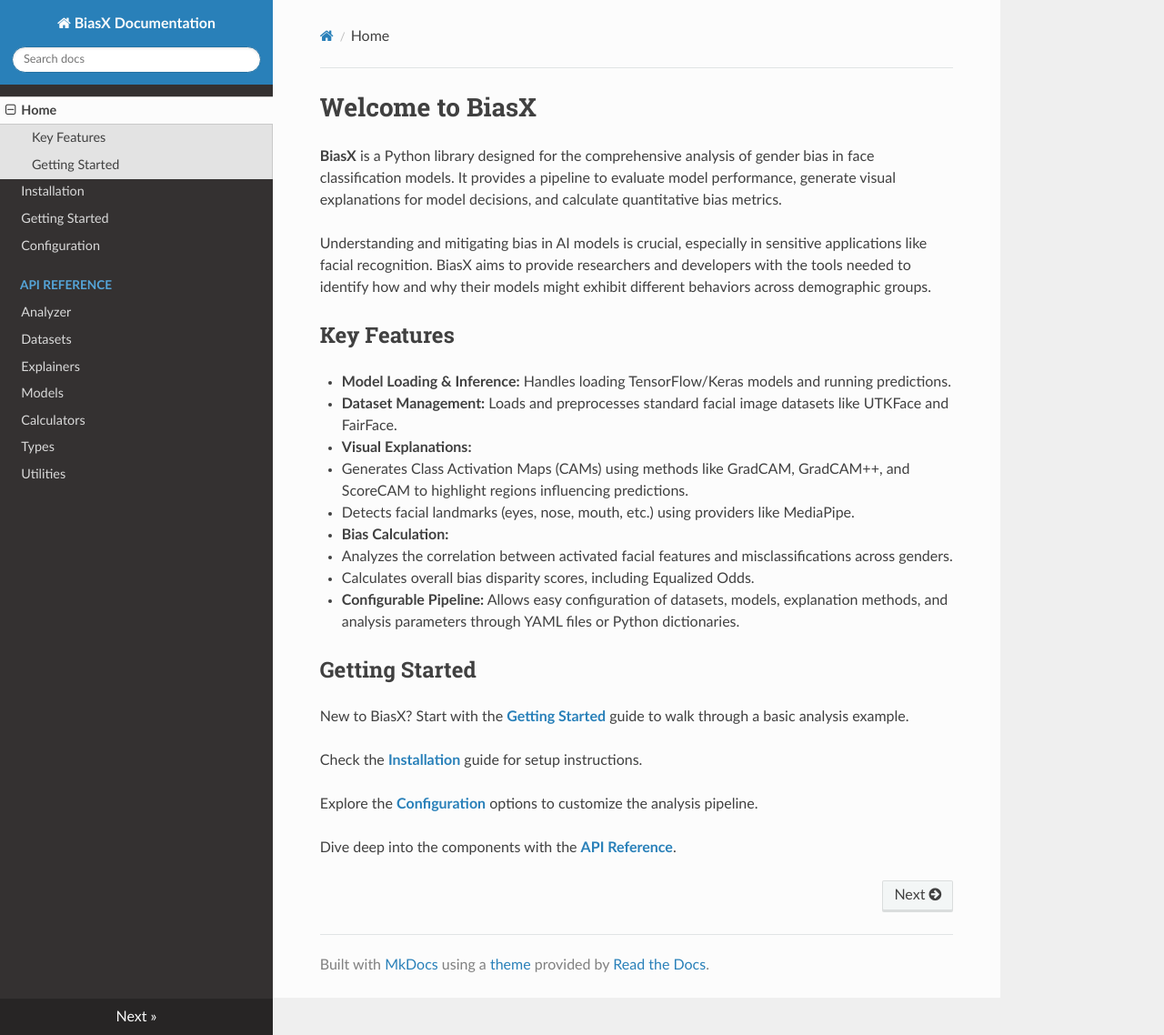
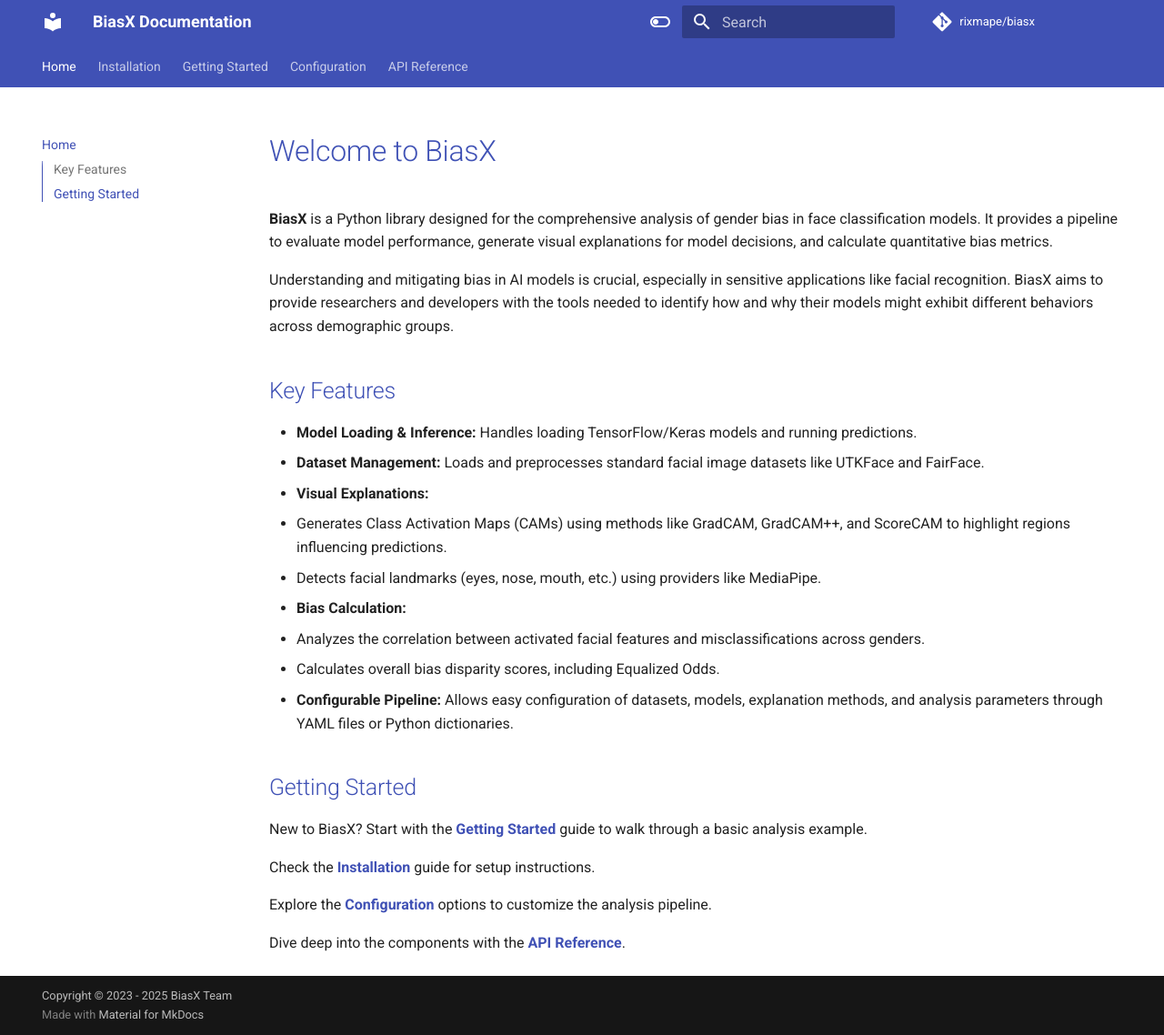
Before and after one commit to rixmape/biasx, an MkDocs documentation site: the page built from docs/index.md, in a window 1280 px wide and 1138 px high. Shown: the whole window at 91% size. Built offline with MkDocs 1.6.1 and Material for MkDocs 9.7.7, drawn with Linux system fonts in a browser that asks for light colours; nearby versions of some CDN libraries; comment, search, counter and statistics services are not loaded.

Commit message:
Improve Documentation Page

```diff
--- /dev/null
+++ b/docs/stylesheets/extra.css
@@ -0,0 +1,13 @@
+/* Custom styles for BiasX documentation */
+
+/* Example: Make headings in BiasX blue */
+.md-typeset h1,
+.md-typeset h2 {
+  color: #3f51b5; /* Indigo color that matches the theme */
+}
+
+/* Example: Custom styling for code blocks */
+.md-typeset code {
+  background-color: rgba(63, 81, 181, 0.1);
+  color: #3f51b5;
+}
--- a/mkdocs.yml
+++ b/mkdocs.yml
@@ -1,6 +1,37 @@
+# Project information
 site_name: BiasX Documentation
-theme: readthedocs
 
+# Theme configuration
+theme:
+  name: material
+  palette:
+    # Light mode
+    - media: "(prefers-color-scheme: light)"
+      scheme: default
+      primary: indigo
+      accent: indigo
+      toggle:
+        icon: material/toggle-switch-off-outline
+        name: Switch to dark mode
+    # Dark mode
+    - media: "(prefers-color-scheme: dark)"
+      scheme: slate
+      primary: indigo
+      accent: indigo
+      toggle:
+        icon: material/toggle-switch
+        name: Switch to light mode
+  features:
+    - navigation.tabs
+    - navigation.sections
+    - toc.integrate
+    - navigation.top
+    - search.suggest
+    - search.highlight
+    - content.tabs.link
+    - content.code.copy
+
+# Keep your existing navigation structure
 nav:
   - Home: index.md
   - Installation: installation.md
@@ -15,6 +46,7 @@
     - Types: api/types.md
     - Utilities: api/utils.md
 
+# Keep your existing plugins configuration
 plugins:
   - search
   - mkdocstrings:
@@ -24,7 +56,31 @@
             show_root_heading: yes
             show_source: no
 
+# Additional features for better documentation
+markdown_extensions:
+  - pymdownx.highlight:
+      anchor_linenums: true
+  - pymdownx.inlinehilite
+  - pymdownx.snippets
+  - pymdownx.superfences
+  - admonition
+  - pymdownx.details
+  - pymdownx.tabbed:
+      alternate_style: true
+  - tables
+
+# Watch these directories and files for changes
 watch:
   - biasx
   - docs
   - mkdocs.yml
+
+extra_css:
+  - stylesheets/extra.css
+
+repo_url: https://github.com/rixmape/biasx
+repo_name: rixmape/biasx
+
+site_description: A comprehensive toolkit for measuring and explaining gender bias in facial recognition models
+site_author: Rixdon Niño Mape, Jerwin Glen Lucero, Jan Wilhelm Sy
+copyright: Copyright &copy; 2023 - 2025 BiasX Team
```
